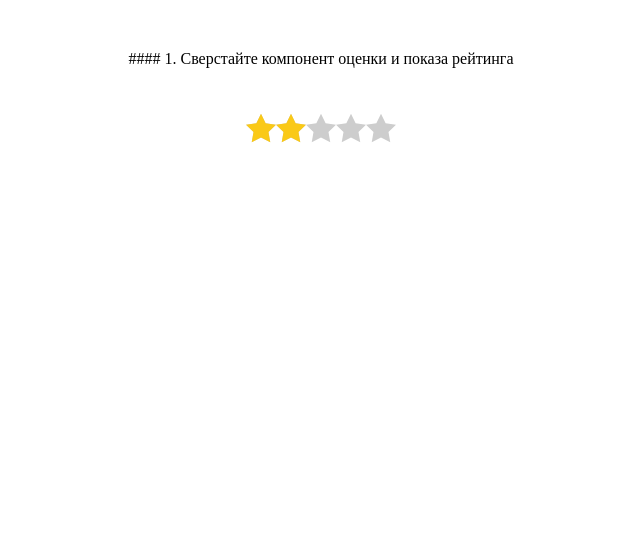
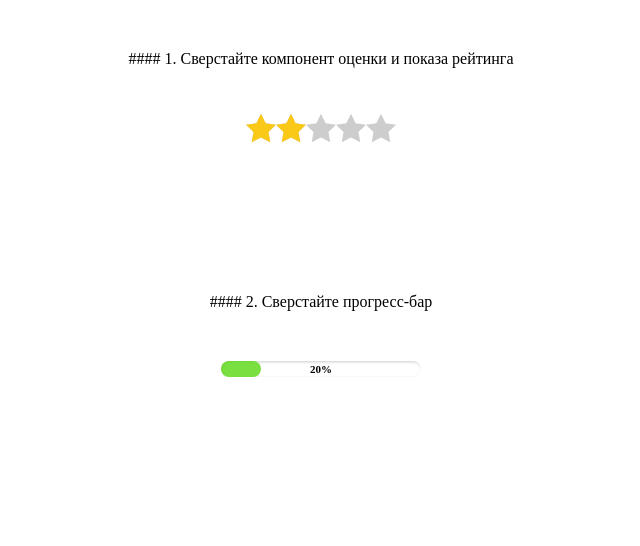
Before and after one commit to finnlega/testAcm, a website: page source/index.html in a window 1280 px wide. Shown: the whole page, without its empty margins (319-959 px from the left). Drawn offline with nearby package versions, Linux system fonts and the light colour scheme; files that its build step writes are made by us from their sources.

Commit message:
Добавляет задание 2 разметка и стили

```diff
--- a/source/index.html
+++ b/source/index.html
@@ -29,5 +29,17 @@
             </fieldset>
         </div>
 
+            <!-- Прогресс-бар -->
+
+            <div class="progress-bar">
+              <span class="progress-bar__title">#### 2. Сверстайте прогресс-бар </span>
+              <div class="progress-bar__scale">
+                  <span class="progress-bar__active"></span>
+                  <span class="progress-bar__index">20%</span>
+              </div>
+          </div>
+
+      </div>
+
 </body>
 </html>
--- a/source/less/blocks/main.less
+++ b/source/less/blocks/main.less
@@ -120,3 +120,49 @@ img {
   width: 100%;
   z-index: 1;
 }
+
+/* Прогресс бар */
+
+.progress-bar {
+  display: flex;
+  flex-direction: column;
+  align-items: center;
+  width: 100%;
+  height: 250px;
+}
+
+.progress-bar__title {
+  margin-bottom: 50px;
+}
+
+.progress-bar__scale {
+  position: relative;
+  display: flex;
+  width: 200px;
+  height: 16px;
+  /* font-size: 14px; */
+  /* background-color: #f6f6f6; */
+  /* color: #000000; */
+  box-shadow: inset 1px 1px 3px #cdcdcd;
+  border-radius: 10px;
+  justify-content: center;
+  align-items: center;
+}
+
+.progress-bar__active {
+  position: absolute;
+  width: 20%;
+  height: 100%;
+  left: 0;
+  top: 0;
+  background-color:rgba(92, 216, 21, 0.815);
+  z-index: 1;
+  border-radius: 10px;
+}
+
+.progress-bar__index {
+  color: #000000;
+  font-size: 11px;
+  font-weight: 700;
+  z-index: 10;
+}
```
